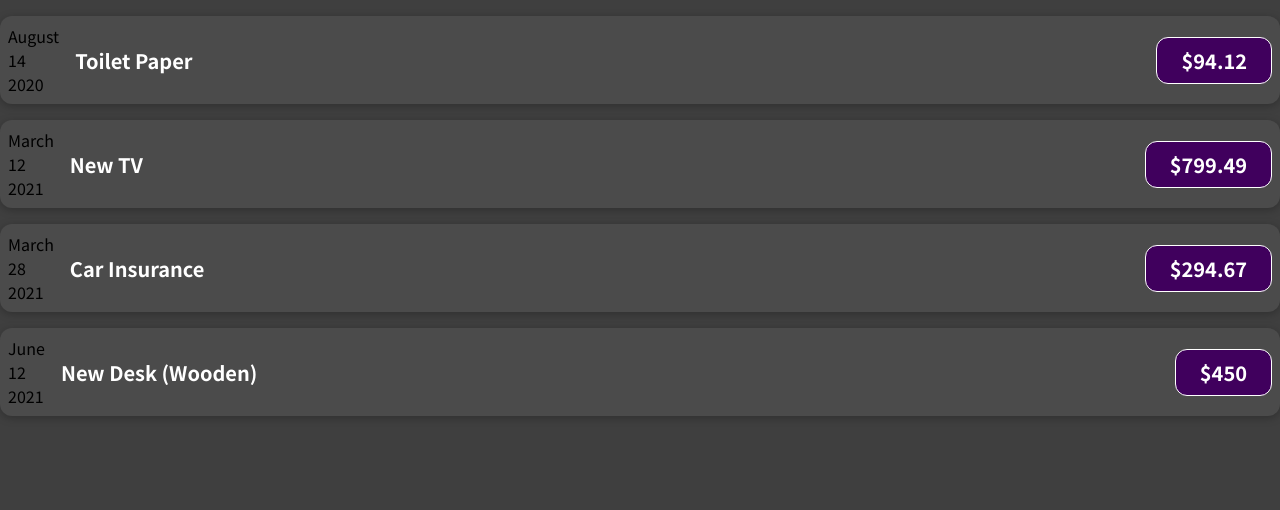
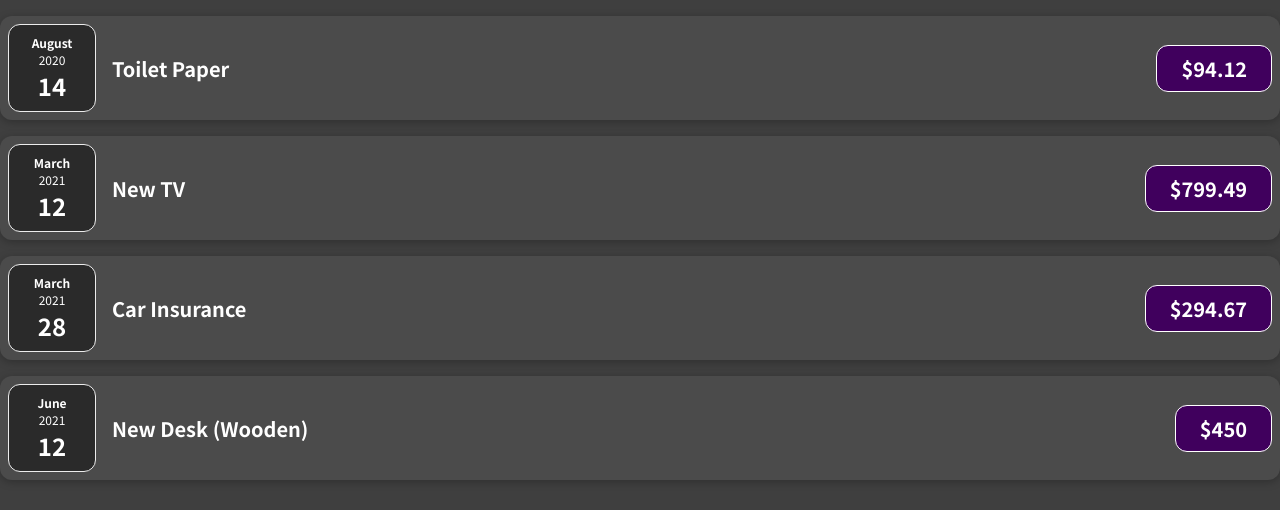
Before and after one commit to SebastianPfeu/Expensing, a JavaScript app: page / in a window 1280 px wide. Shown: the top 510 px of the page. Built offline with nearby package versions, Linux system fonts and the light colour scheme.

Commit message:
Separated ExpenseDate from ExpenseItem

```diff
--- a/src/App.js
+++ b/src/App.js
@@ -27,7 +27,7 @@
       amount: 450,
       date: new Date(2021, 5, 12)
     },
-  ]
+  ];
 
   return (
     <div>
--- /dev/null
+++ b/src/components/ExpenseDate.css
@@ -0,0 +1,26 @@
+.expense-date {
+  display: flex;
+  flex-direction: column;
+  width: 5.5rem;
+  height: 5.5rem;
+  border: 1px solid #ececec;
+  background-color: #2a2a2a;
+  color: white;
+  border-radius: 12px;
+  align-items: center;
+  justify-content: center;
+}
+
+.expense-date__month {
+  font-size: 0.75rem;
+  font-weight: bold;
+}
+
+.expense-date__year {
+  font-size: 0.75rem;
+}
+
+.expense-date__day {
+  font-size: 1.5rem;
+  font-weight: bold;
+}
--- /dev/null
+++ b/src/components/ExpenseDate.js
@@ -0,0 +1,17 @@
+import './ExpenseDate.css'
+
+function ExpenseDate(props) {
+  const month = props.date.toLocaleString('en-US', { month: 'long' });
+  const day = props.date.toLocaleString('en-US', { day: '2-digit' });
+  const year = props.date.getFullYear();
+
+  return (
+    <div className='expense-date'>
+      <div className='expense-date__month'>{month}</div>
+      <div className='expense-date__year'>{year}</div>
+      <div className='expense-date__day'>{day}</div>
+    </div>
+  );
+}
+
+export default ExpenseDate;
--- a/src/components/ExpenseItem.js
+++ b/src/components/ExpenseItem.js
@@ -1,23 +1,17 @@
-import './ExpenseItem.css'
+import ExpenseDate from './ExpenseDate';
+
+import './ExpenseItem.css';
 
 function ExpenseItem(props) {
-  const month = props.date.toLocaleString('en-US', { month: 'long' });
-  const day = props.date.toLocaleString('en-US', { day: '2-digit' });
-  const year = props.date.getFullYear();
-
   return (
     <div className='expense-item'>
-      <div>
-        <div>{month}</div>
-        <div>{day}</div>
-        <div>{year}</div>
-      </div>
+      <ExpenseDate date={props.date} />
       <div className='expense-item__description'>
         <h2>{props.title}</h2>
         <div className='expense-item__price'>${props.amount}</div>
       </div>
     </div>
-  )
+  );
 }
 
 export default ExpenseItem;
```
